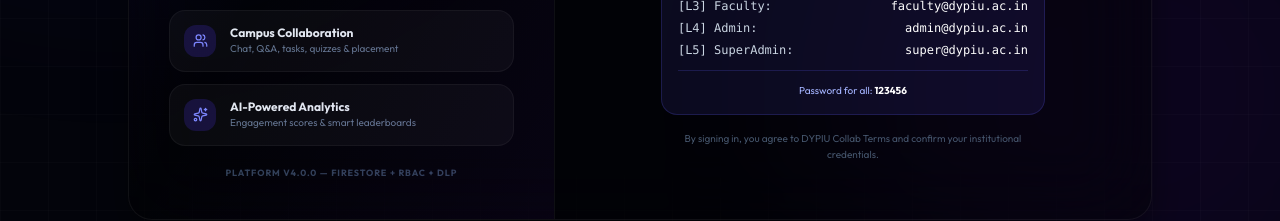
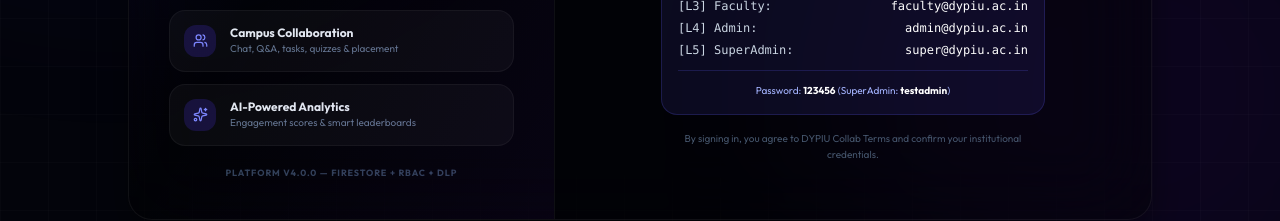
Before and after one commit to iitbombay2k24-arch/CRPCv1, a React (Vite) app: page / in a window 1280 px wide. Shown: the part 558-779 px from the top of the page. Built offline with nearby package versions, Linux system fonts and the light colour scheme; no server answers.

Commit message:
fix: update SuperAdmin test password to testadmin

```diff
--- a/seedTestAccounts.js
+++ b/seedTestAccounts.js
@@ -8,7 +8,7 @@
   { email: 'alumni@dypiu.ac.in', password: 'password123', name: 'Test Alumni', role: 'Alumni' },
   { email: 'faculty@dypiu.ac.in', password: 'password123', name: 'Test Faculty', role: 'Faculty' },
   { email: 'admin@dypiu.ac.in', password: 'password123', name: 'Test Admin', role: 'Admin' },
-  { email: 'super@dypiu.ac.in', password: 'password123', name: 'System SuperAdmin', role: 'SuperAdmin' },
+  { email: 'super@dypiu.ac.in', password: 'testadmin', name: 'System SuperAdmin', role: 'SuperAdmin' },
   { email: '20240802001@dypiu.ac.in', password: 'password123', name: 'SHARVANI GURUSIDHA GHUGARE', role: 'Student' },
   { email: '20240802002@dypiu.ac.in', password: 'password123', name: 'SWARAJ SACHIN SHASTRI', role: 'Student' },
 ];
--- a/src/pages/AuthPage.jsx
+++ b/src/pages/AuthPage.jsx
@@ -284,7 +284,7 @@
                       <div className="flex justify-between"><span>[L5] SuperAdmin:</span> <span className="text-white">super@dypiu.ac.in</span></div>
                     </div>
                     <div className="mt-3 pt-3 border-t border-indigo-500/20 text-center text-[10px] text-indigo-300">
-                      Password for all: <strong className="text-white">123456</strong>
+                      Password: <strong className="text-white">123456</strong> (SuperAdmin: <strong className="text-white">testadmin</strong>)
                     </div>
                   </div>
                   <p className="text-center text-[10px] text-slate-600 leading-relaxed">
```
